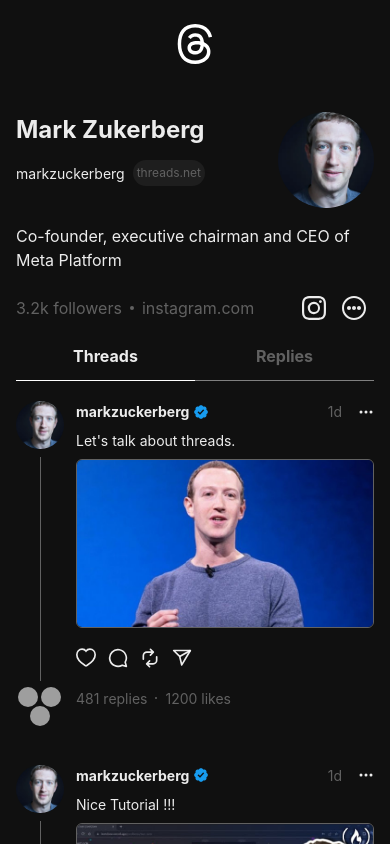
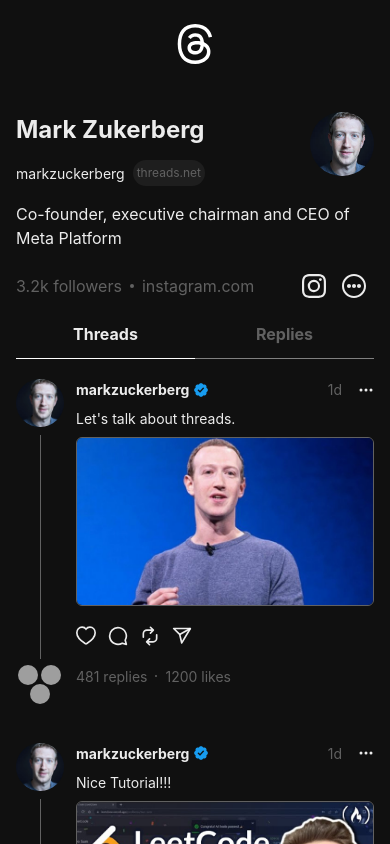
Before and after one commit to Slerxerz/Threads, a React (Vite) app in the folder frontend/: page /1 in a window 390 px wide. Shown: the top 844 px of the page. Built offline with nearby package versions, Linux system fonts and the light colour scheme; grey boxes are pictures that could not be loaded.

Commit message:
responsiveness to profile image

```diff
--- a/frontend/src/components/UserHeader.jsx
+++ b/frontend/src/components/UserHeader.jsx
@@ -31,7 +31,10 @@
                 </Flex>
             </Box>
             <Box>
-                <Avatar name="Mark Zuckerberg" src="/zuck-avatar.png" size={"xl"}/>
+                <Avatar name="Mark Zuckerberg" src="/zuck-avatar.png" size={{
+                    base:"lg",
+                    md:"xl",
+                }}/>
             </Box>
         </Flex>
         <Text>Co-founder, executive chairman and CEO of Meta Platform</Text>
--- a/frontend/src/pages/userpage.jsx
+++ b/frontend/src/pages/userpage.jsx
@@ -6,7 +6,7 @@
         <>
         <UserHeader/>
         <UserPost likes={1200} replies={481} postImg="/post1.png" postTitle="Let's talk about threads."/>
-        <UserPost likes={3400} replies={51} postImg="/post2.png" postTitle="Nice Tutorial !!!"/>
+        <UserPost likes={3400} replies={51} postImg="/post2.png" postTitle="Nice Tutorial!!!"/>
         <UserPost likes={124} replies={131} postImg="/post3.png" postTitle="I love this guy."/>
         <UserPost likes={23} replies={3} postTitle="This is my first thread."/>
 
```
